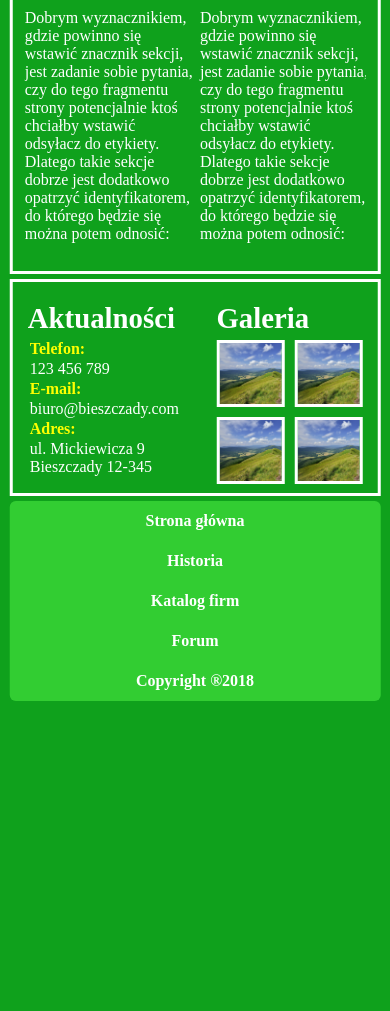
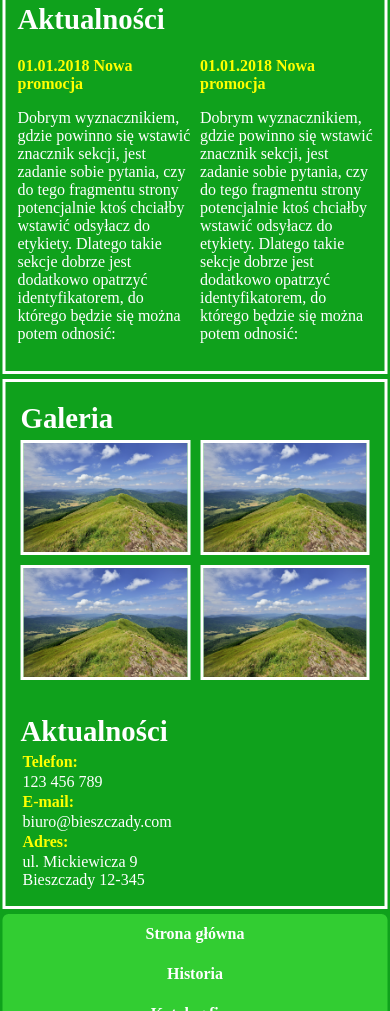
Before and after one commit to T35T123/Witryny4, a plain HTML site: page index.html in a window 390 px wide. Shown: the part 989-2000 px from the top of the page. Before the commit the page ends 1690 px from the top, so only its background shows below. Drawn offline with Linux system fonts and the light colour scheme.

Commit message:
Finished rwd beta version

```diff
--- a/content.less
+++ b/content.less
@@ -172,7 +172,7 @@
                 display: flex;
                 flex-flow: column;
 
-                height: auto;
+                height: 100%;
 
                 .gallery {
 
--- a/responsive.less
+++ b/responsive.less
@@ -2,7 +2,9 @@
 
     #main-container {
 
-        width: 95vw;
+        width: calc(100vw e("-") 5px);
+
+        padding: 5px 0;
 
     }
 
@@ -68,6 +70,7 @@
                 .gallery {
 
                     order: 2;
+                    flex: 0 1 50%;
 
                     .photos-container {
 
@@ -125,6 +128,41 @@
 
     }
 
+    #aside-container {
+
+        aside {
+
+            flex-flow: column !important;
+
+            .gallery {
+
+                order: 1 !important;
+
+                .photos-container {
+
+                 height: 240px !important;
+                 grid-template-rows: 1fr 1fr;
+
+                 .photo {
+
+                    height: auto;
+
+                 }
+
+             }
+
+            }
+
+            .info {
+
+                order: 2 !important;
+
+            }
+
+         }
+
+    }
+
 }
 
 .hamburger-menu {
```
Also changed, not shown: content.css, responsive.css.
